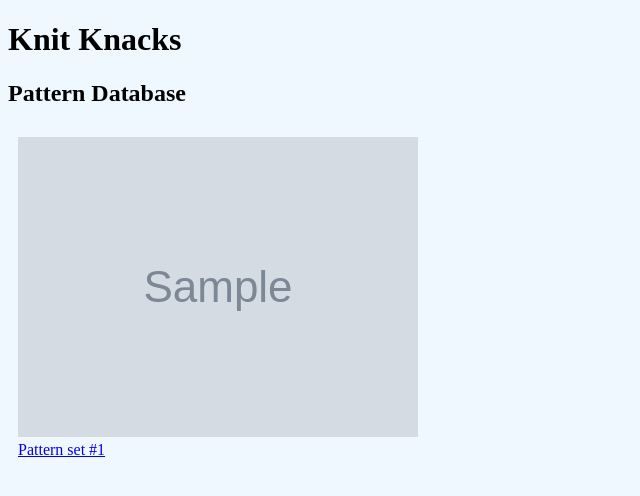
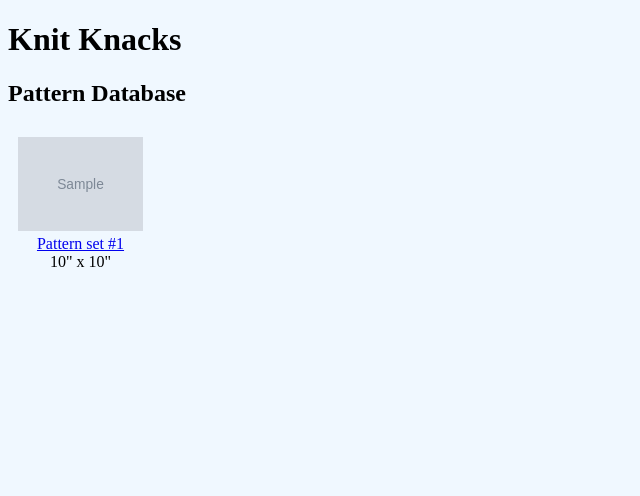
Before and after one commit to amdudda/Capstone_Final_Project, a Django app: page / in a window 1280 px wide. Shown: the top 496 px of the page, without its empty margins (0-640 px from the left). Run offline with Django 3.2, Linux system fonts and the light colour scheme; tables that the repository leaves empty hold one stand-in row (values such as "Sample post"); grey boxes marked "Sample" are stand-in pictures.

Commit message:
Incorporate image metadata in index.html

```diff
--- a/PatternGenerator/static/style/style.css
+++ b/PatternGenerator/static/style/style.css
@@ -6,8 +6,15 @@ body {
     display:inline-block;
     vertical-align: top;
     padding: 10px;
+    text-align: center;
     /* border used for container debugging */
     /*border: solid black 1px;*/
+}
+
+.imagebox img {
+    /* constrain image size so we get a neat progression of images*/
+    max-width:125px;
+    max-height: 125px;
 }
 
 aside {
--- a/PatternGenerator/templates/PatternGenerator/index.html
+++ b/PatternGenerator/templates/PatternGenerator/index.html
@@ -14,7 +14,8 @@
         <div class="imagebox">
             <a href="{% url 'viewpatterns' pattern.id %}">
             <img src ="{% static 'images/source/' %}{{pattern.filename}}" /> <br/>
-            Pattern set #{{pattern.id}}</a>
+            Pattern set #{{pattern.id}}</a><br/>
+            {{pattern.width}}" x {{pattern.height}}"
         </div>
     {% endfor %}
 </body>
```
